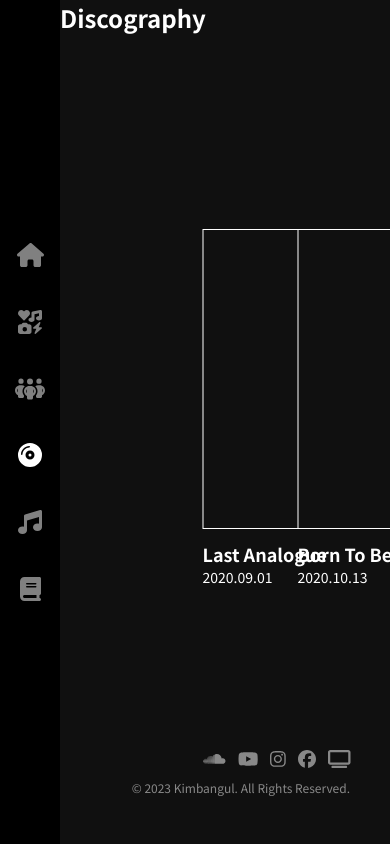
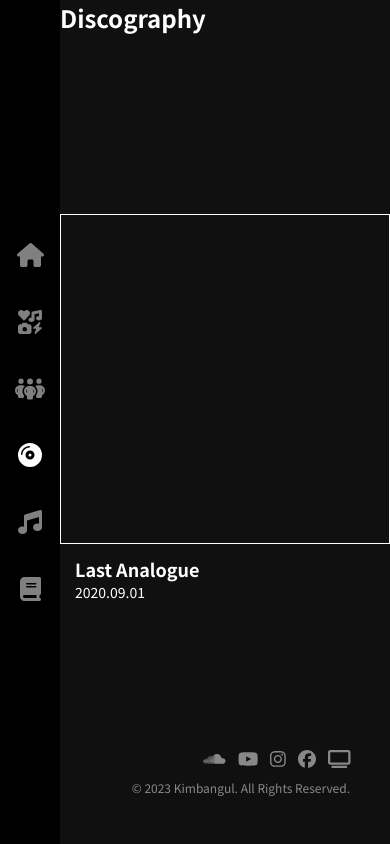
Before and after one commit to Kimbangul/lanalogue, a Next.js app: page /discography in a window 390 px wide. Built offline with nearby package versions, Linux system fonts and the light colour scheme.

Commit message:
feat: add swiper  breakpoint

```diff
--- a/src/app/discography/page.tsx
+++ b/src/app/discography/page.tsx
@@ -1,5 +1,6 @@
 'use client'
 import { Swiper, SwiperSlide } from 'swiper/react';
+import theme from '@/utils/Theme';
 import info from "@/components/discography/info"
 import Discography from '@/components/discography/DiscographyStyle';
 
@@ -12,8 +13,20 @@ export default function DiscographyView() {
     <Discography.Container>
       <Swiper
           spaceBetween={50}
-          slidesPerView={4}
+          slidesPerView={1}
           centeredSlides={true}
+          loop={true}
+          breakpoints={{
+            [theme.screenSize.tb]:{
+              slidesPerView:2
+            },
+            [theme.screenSize.pc]:{
+            slidesPerView:3
+            },
+            [theme.screenSize["pc-l"]]:{
+            slidesPerView:4
+            }
+          }}
       >
       {
             info.map((el, idx) => {
--- a/src/components/discography/DiscographyStyle.ts
+++ b/src/components/discography/DiscographyStyle.ts
@@ -12,10 +12,20 @@ const Discography = {
     margin-bottom: 2.4rem;
   `,
   Item: styled.div`
-    width: 30rem;
-    height: 30rem;
+    max-width: 30rem;
+    aspect-ratio: 1 / 1;
     border: 0.1rem solid #fff;
     margin: 0 auto;
+    transition: width 0.3s, height 0.3s;
+
+    @media (max-width: ${props => props.theme.screenSize.pc}px){
+      max-width: 45rem;
+      width: auto;
+    }
+
+    @media (max-width: ${props => props.theme.screenSize.tb}px){
+      width: 100%;
+    }
   `,
   Text: {
     Container: styled.div`
--- a/src/utils/Theme.ts
+++ b/src/utils/Theme.ts
@@ -28,10 +28,18 @@ const fontSize = {
   },
 };
 
+const screenSize = {
+  mb: 500,
+  tb: 768,
+  pc: 1080,
+  "pc-l": 1200,
+}
+
 
 const theme = {
   color: {...color},
   fontSize: {...fontSize},
+  screenSize: {...screenSize},
 }
 
 export default theme;
```
